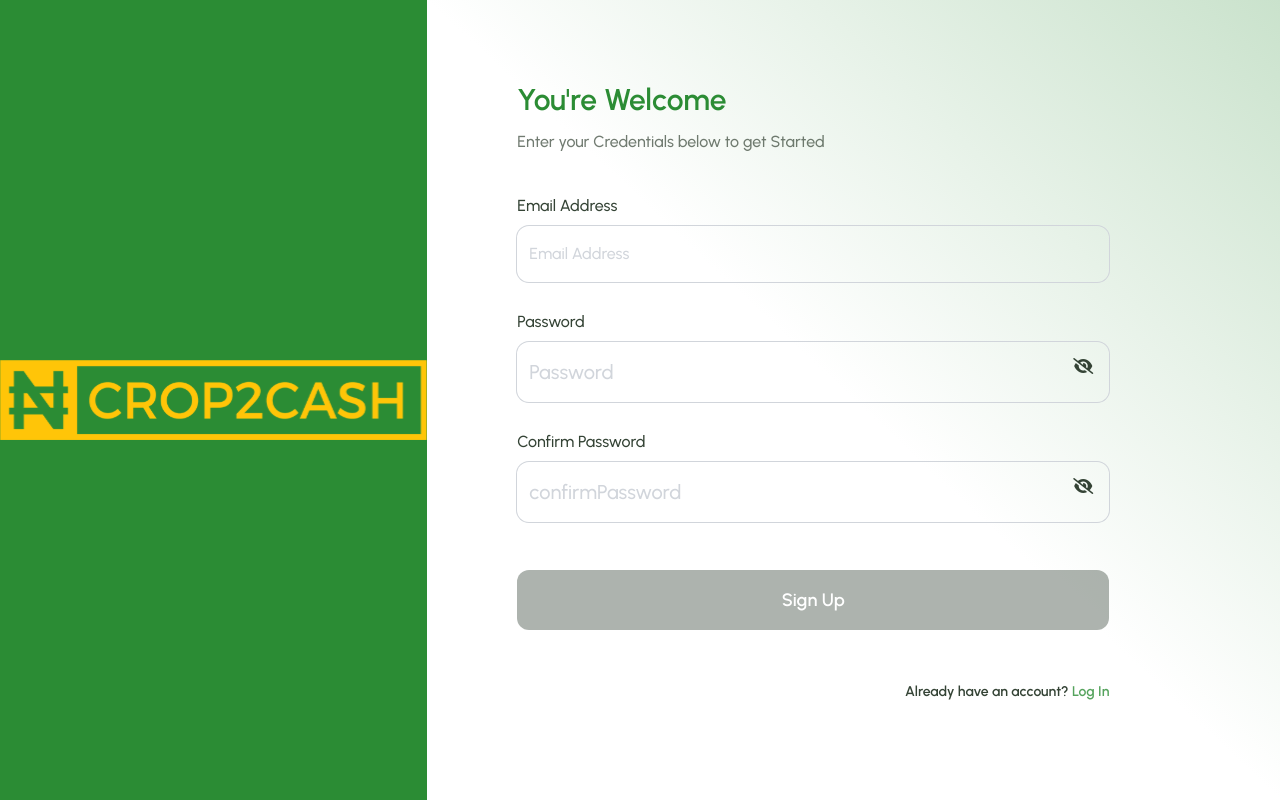
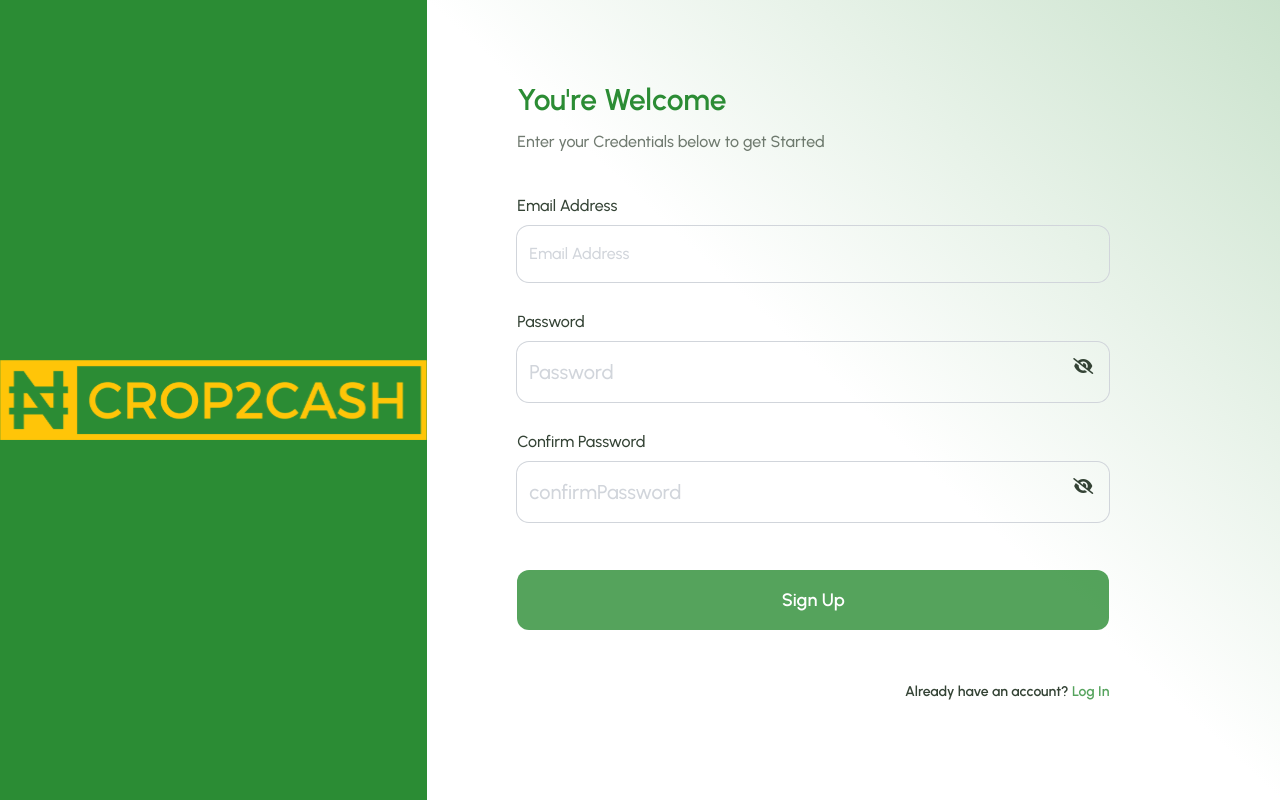
Before and after one commit to TNuel/Crop2Cash-e-commerce, a Vue app: page /register in a window 1280 px wide. Built offline with nearby package versions, Linux system fonts and the light colour scheme.

Commit message:
nuel branch

```diff
--- a/src/pages/user-mgt/LoginPageView.vue
+++ b/src/pages/user-mgt/LoginPageView.vue
@@ -62,7 +62,7 @@
 
               <div class="my-10">
                 <button
-                  class="w-full px-6 py-3 lg:py-4 rounded-xl bg-textPrimary/75 transition hover:bg-textPrimary focus:bg-secondary/80 active:bg-secondary/70 disabled:bg-textPrimary/40">
+                  class="w-full px-6 py-3 lg:py-4 rounded-xl bg-secondary/75 transition hover:bg-secondary focus:border-secondary/80 active:bg-secondary/90 disabled:bg-secondary/25">
                   <div v-if="isLoading" class="flex justify-center">
                     <svg aria-hidden="true"
                       class="mx-auto w-8 h-8 text-gray-200 animate-spin dark:text-gray-600 fill-blue-600"
--- a/src/pages/user-mgt/RegisterView.vue
+++ b/src/pages/user-mgt/RegisterView.vue
@@ -77,8 +77,8 @@
                 </div>
 
                 <div class="my-10">
-                  <button :disabled="!readyToSubmit"
-                    class="w-full px-6 py-3 lg:py-4 rounded-xl bg-textPrimary/75 transition hover:bg-textPrimary focus:bg-secondary/80 active:bg-secondary/70 disabled:bg-textPrimary/40">
+                  <button
+                    class="w-full px-6 py-3 lg:py-4 rounded-xl bg-secondary/80 transition hover:bg-textPrimary focus:border-secondary active:bg-secondary/90 disabled:bg-secondary/25">
                     <div v-if="isLoading" class="flex justify-center">
                       <svg aria-hidden="true"
                         class="mx-auto w-8 h-8 text-gray-200 animate-spin dark:text-gray-600 fill-blue-600"
```
